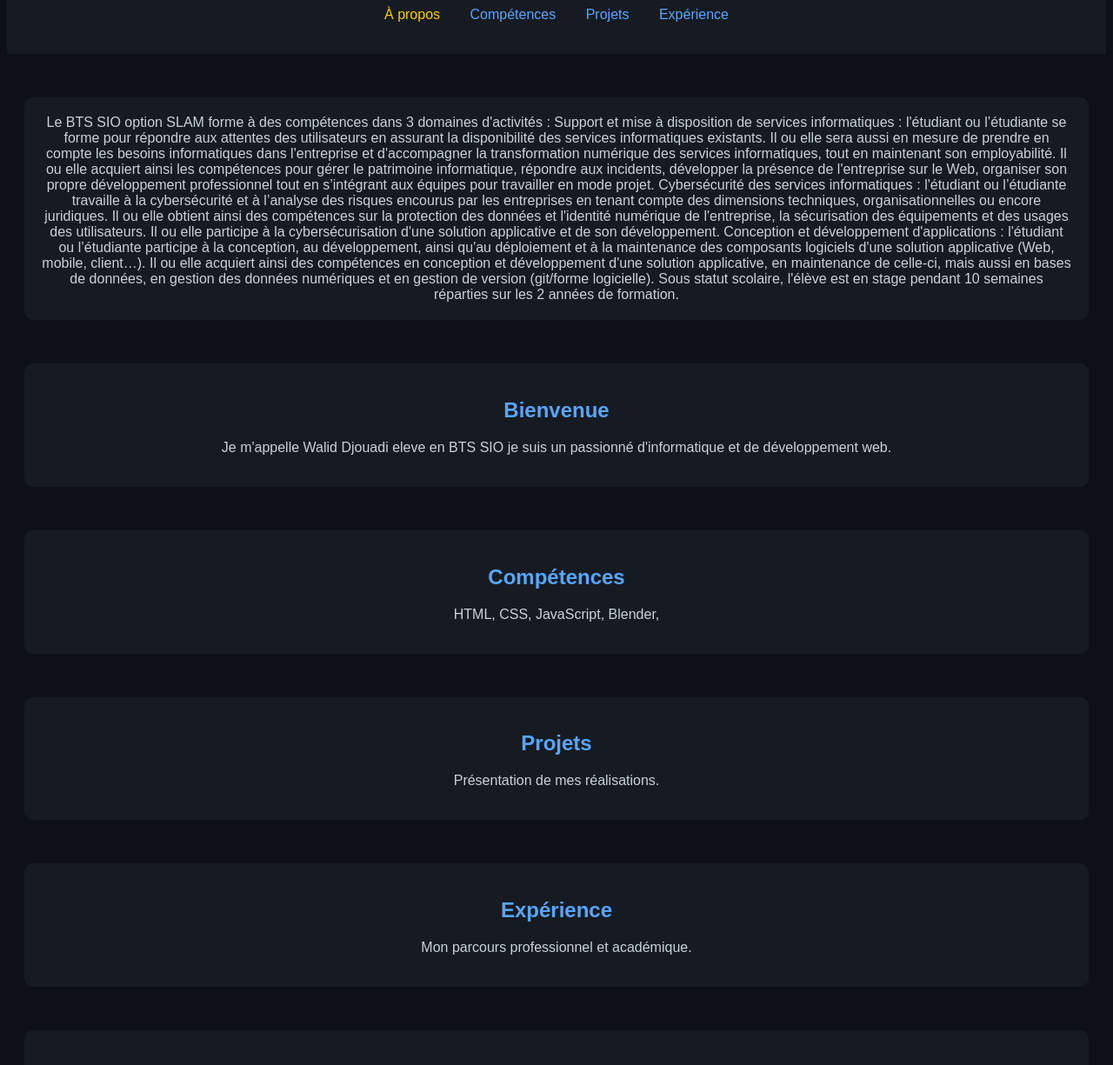
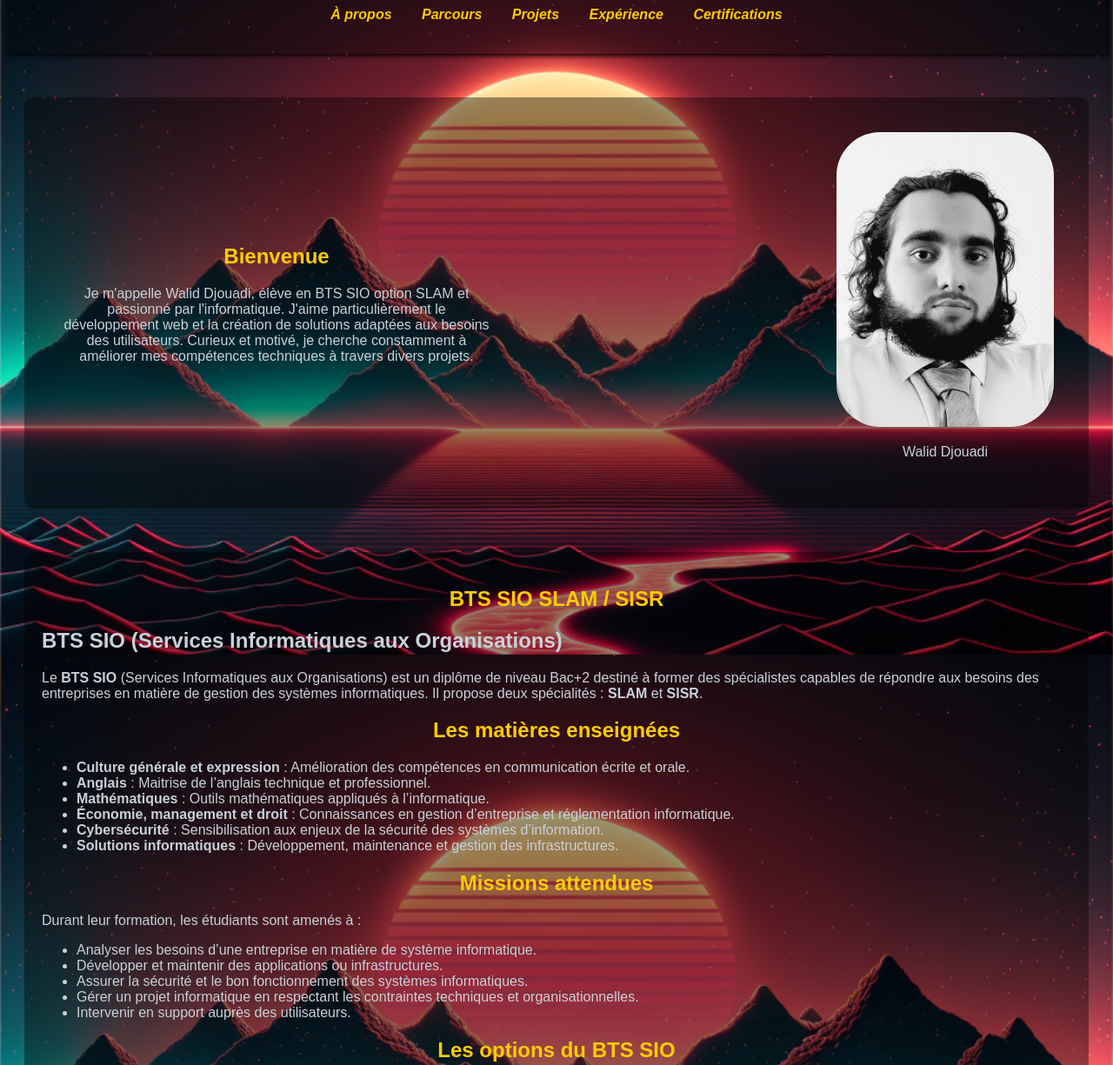
Before and after one commit to ColonelFrere/Portfolio, a plain HTML site: page index.html in a window 1280 px wide. Shown: the part 100-1325 px from the top of the page at 87% size. Drawn offline with Linux system fonts and the light colour scheme.

Commit message:
plein de changement (background, style,nouvelles,pages)

```diff
--- a/index.html
+++ b/index.html
@@ -13,83 +13,133 @@
         <nav>
             <ul>
                 <li><a href="./index.html" style="color: #ffcc00;">À propos</a></li>
-                <li><a href="./pages/competences.html">Compétences</a></li>
+                <li><a href="./pages/parcours.html">Parcours</a></li>
                 <li><a href="./pages/projets.html">Projets</a></li>
                 <li><a href="./pages/experiences.html">Expérience</a></li>
+                <li><a href="./pages/certifications.html">Certifications</a></li>
             </ul>
         </nav>
     </header>
+    <section id="accueil">
+        <div class="presentation">
+        <h2>Bienvenue</h2>
+
+            <p>Je m'appelle Walid Djouadi, élève en BTS SIO option SLAM et passionné par l'informatique.
+                J'aime particulièrement le développement web et la création de solutions adaptées aux besoins des utilisateurs.
+                Curieux et motivé, je cherche constamment à améliorer mes compétences techniques à travers divers projets.
+            </p>
+        </div>
+        <div class="photo">
+            <img src="images/IMG-20230612-WA0000.jpg" alt="Walid Djouadi" width="250">
+            <p>Walid Djouadi</p>
+        </div>
+    </section>
 
     <section id="sommaire_bts_sio_slam">
-        Le BTS SIO option SLAM forme à des compétences dans 3 domaines d'activités :
+        <h2>BTS SIO SLAM / SISR </h2>
+            <div class="container">
+                <h1>BTS SIO (Services Informatiques aux Organisations)</h1>
+                <p>Le <strong>BTS SIO</strong> (Services Informatiques aux Organisations) est un diplôme de niveau Bac+2 destiné à former des spécialistes capables de répondre aux besoins des entreprises en matière de gestion des systèmes informatiques. Il propose deux spécialités : <strong>SLAM</strong> et <strong>SISR</strong>.</p>
 
-        Support et mise à disposition de services informatiques :
+                <h2>Les matières enseignées</h2>
+                <ul>
+                    <li><strong>Culture générale et expression</strong> : Amélioration des compétences en communication écrite et orale.</li>
+                    <li><strong>Anglais</strong> : Maitrise de l’anglais technique et professionnel.</li>
+                    <li><strong>Mathématiques</strong> : Outils mathématiques appliqués à l’informatique.</li>
+                    <li><strong>Économie, management et droit</strong> : Connaissances en gestion d’entreprise et réglementation informatique.</li>
+                    <li><strong>Cybersécurité</strong> : Sensibilisation aux enjeux de la sécurité des systèmes d’information.</li>
+                    <li><strong>Solutions informatiques</strong> : Développement, maintenance et gestion des infrastructures.</li>
+                </ul>
 
-        l'étudiant ou l’étudiante se forme pour répondre aux attentes des utilisateurs en assurant la disponibilité des services informatiques existants.
+                <h2>Missions attendues</h2>
+                <p>Durant leur formation, les étudiants sont amenés à : </p>
+                <ul>
+                    <li>Analyser les besoins d’une entreprise en matière de système informatique.</li>
+                    <li>Développer et maintenir des applications ou infrastructures.</li>
+                    <li>Assurer la sécurité et le bon fonctionnement des systèmes informatiques.</li>
+                    <li>Gérer un projet informatique en respectant les contraintes techniques et organisationnelles.</li>
+                    <li>Intervenir en support auprès des utilisateurs.</li>
+                </ul>
 
-        Il ou elle sera aussi en mesure de prendre en compte les besoins informatiques dans l'entreprise et d'accompagner la transformation numérique des services informatiques, tout en maintenant son employabilité. Il ou elle acquiert ainsi les compétences pour gérer le patrimoine informatique, répondre aux incidents, développer la présence de l'entreprise sur le Web, organiser son propre développement professionnel tout en s’intégrant aux équipes pour travailler en mode projet.
+                <h2>Les options du BTS SIO</h2>
 
-        Cybersécurité des services informatiques :
+                <h3>Option SLAM (Solutions Logicielles et Applications Métier)</h3>
+                <p>Cette option est destinée aux étudiants souhaitant se spécialiser dans le développement et la gestion des applications. Elle permet d’acquérir des compétences en programmation, en gestion de bases de données et en conception logicielle.</p>
 
-        l'étudiant ou l’étudiante travaille à la cybersécurité et à l’analyse des risques encourus par les entreprises en tenant compte des dimensions techniques, organisationnelles ou encore juridiques.
+                <h3>Option SISR (Solutions d’Infrastructure, Systèmes et Réseaux)</h3>
+                <p>Cette option forme des techniciens capables d’installer, de configurer et d’administrer des infrastructures informatiques et réseaux. L’accent est mis sur la sécurité, la virtualisation et le support technique.</p>
+            </div>
 
-        Il ou elle obtient ainsi des compétences sur la protection des données et l'identité numérique de l'entreprise, la sécurisation des équipements et des usages des utilisateurs. Il ou elle participe à la cybersécurisation d'une solution applicative et de son développement.
-
-        Conception et développement d'applications :
-
-        l'étudiant ou l’étudiante participe à la conception, au développement, ainsi qu'au déploiement et à la maintenance des composants logiciels d'une solution applicative (Web, mobile, client…).
-
-        Il ou elle acquiert ainsi des compétences en conception et développement d'une solution applicative, en maintenance de celle-ci, mais aussi en bases de données, en gestion des données numériques et en gestion de version (git/forme logicielle).
-
-        Sous statut scolaire, l'élève est en stage pendant 10 semaines réparties sur les 2 années de formation.
     </section>
 
-    <section id="accueil">
-        <h2>Bienvenue</h2>
-        <p>Je m'appelle Walid Djouadi eleve en BTS SIO je suis un passionné d'informatique et de développement web.</p>
-    </section>
-
-    <section id="competences">
-        <h2>Compétences</h2>
+    <section id="certifications">
+        <h2>Certifications</h2>
         <p>HTML, CSS, JavaScript, Blender, </p>
     </section>
 
-    <section id="projets">
-        <h2>Projets</h2>
-        <p>Présentation de mes réalisations.</p>
-    </section>
+    <section id="Compétences">
+        <h2>Compétences</h2>
 
-    <section id="experience">
-        <h2>Expérience</h2>
-        <p>Mon parcours professionnel et académique.</p>
     </section>
 
     <section id="contact">
+        <div class="contact">
         <h2>Contact</h2>
         <p>Email : djouadi.walidpro@gmail.com</p>
+    </div>
     </section>
 
+    <button id="topButton">↑ Haut</button>
+
+</body>
 <script>
     document.addEventListener("DOMContentLoaded", () => {
-            const links = document.querySelectorAll("nav ul li a");
-            links.forEach(link => {
-                link.addEventListener("mouseover", () => {
-                    link.style.color = "#ffcc00";
+        // Apparition fluide des sections
+        const sections = document.querySelectorAll("section");
+        const options = {
+            threshold: 0.2
+        };
+
+        const observer = new IntersectionObserver((entries) => {
+            entries.forEach(entry => {
+                if (entry.isIntersecting) {
+                    entry.target.classList.add("visible");
+                }
             });
-                link.addEventListener("mouseout", () => {
-                    link.style.color = "#58a6ff";
+        }, options);
+
+        sections.forEach(section => {
+            section.classList.add("hidden");
+            observer.observe(section);
+        });
+
+        // Mise en surbrillance de l’élément actif dans le menu
+        const navLinks = document.querySelectorAll("nav ul li a");
+        window.addEventListener("scroll", () => {
+            let current = "";
+            sections.forEach(section => {
+                const sectionTop = section.offsetTop;
+                if (pageYOffset >= sectionTop - 100) {
+                    current = section.getAttribute("id");
+                }
+            });
+
+            navLinks.forEach(link => {
+                link.classList.remove("active");
+                if (link.getAttribute("href").includes(current)) {
+                    link.classList.add("active");
+                }
             });
         });
 
+        // Bouton retour en haut
+        const topBtn = document.getElementById("topButton");
         window.addEventListener("scroll", () => {
-                document.querySelectorAll("section").forEach(section => {
-                    if (section.getBoundingClientRect().top < window.innerHeight / 1.5) {
-                        section.style.opacity = "1";
-                        section.style.transform = "translateY(0)";
-                    }
+            topBtn.style.display = window.scrollY > 300 ? "block" : "none";
         });
+        topBtn.addEventListener("click", () => {
+            window.scrollTo({ top: 0, behavior: 'smooth' });
         });
     });
 </script>
-</body>
 </html>
--- a/style.css
+++ b/style.css
@@ -1,12 +1,20 @@
 body {
-    background-color: #0d1117;
+    background-image: url('images/retro_back02.jpg');
+    background-size: cover; /* Ajuste l'image pour couvrir tout l'élément */
+    background-position: center; /* Centre l'image dans l'élément */
+    background-repeat: no-repeat; /* Empêche la répétition de l'image */
+    background-attachment: fixed;
     color: #c9d1d9;
     font-family: Arial, sans-serif;
-    text-align: center;
+    /* text-align: center; */
 }
 header {
-    background-color: #161b22;
+    background-color: rgba(0, 0, 0, 0.4);
+    box-shadow: 2px 2px 5px black;
     padding: 20px;
+    text-align: center;
+    font-style: oblique;
+
 }
 nav ul {
     list-style: none;
@@ -17,7 +25,7 @@ nav ul li {
     margin: 0 15px;
 }
 nav ul li a {
-    color: #58a6ff;
+    color: #00026a;
     text-decoration: none;
 }
 
@@ -27,9 +35,81 @@ nav ul li a:hover {
 section {
     margin: 50px 20px;
     padding: 20px;
-    background-color: #161b22;
+    background-color:rgba(0, 0, 0, 0.4);
     border-radius: 10px;
 }
 h2 {
-    color: #58a6ff;
+    color: #ffcc00;
 }
+
+#accueil {
+    display: flex;
+    flex-direction: row;
+    align-items: center;
+    justify-content: space-between;
+    text-align: center;
+
+}
+
+.presentation {
+    width: 500px;
+    padding: 20px;
+}
+
+.photo {
+    width: 250px; ;
+    padding: 20px;
+}
+
+.photo img {
+    border-radius: 50px;
+}
+
+#sommaire_bts_sio_slam  h2{
+    text-align: center;
+}
+
+.contact{
+    text-align: center;
+}
+
+/* Apparition fluide */
+.hidden {
+    opacity: 0;
+    transform: translateY(50px);
+    transition: all 0.6s ease-out;
+}
+
+.visible {
+    opacity: 1;
+    transform: translateY(0);
+}
+
+/* Surbrillance de l'élément actif */
+nav a.active {
+    color: #ffcc00;
+    font-weight: bold;
+}
+
+/* Bouton retour en haut */
+#topButton {
+    position: fixed;
+    bottom: 20px;
+    right: 20px;
+    background: #ffcc00;
+    border: none;
+    padding: 10px 15px;
+    border-radius: 10px;
+    font-size: 14px;
+    display: none;
+    cursor: pointer;
+    box-shadow: 0 2px 5px rgba(0,0,0,0.2);
+}
+
+#Compétences{
+    text-align: center;
+}
+
+#certifications h2{
+    text-align: center;
+}
```
Also changed, not shown: pages/experiences.html (+1 -1 lines), pages/parcours.html (renamed from pages/competences.html, +1 -1 lines), pages/projets.html (+1 -1 lines), images/IMG-20230612-WA0000.jpg (added), images/retro_back02.jpg (added), pages/certifications.html (added). Lines whose indentation alone changed are shown as unchanged.
